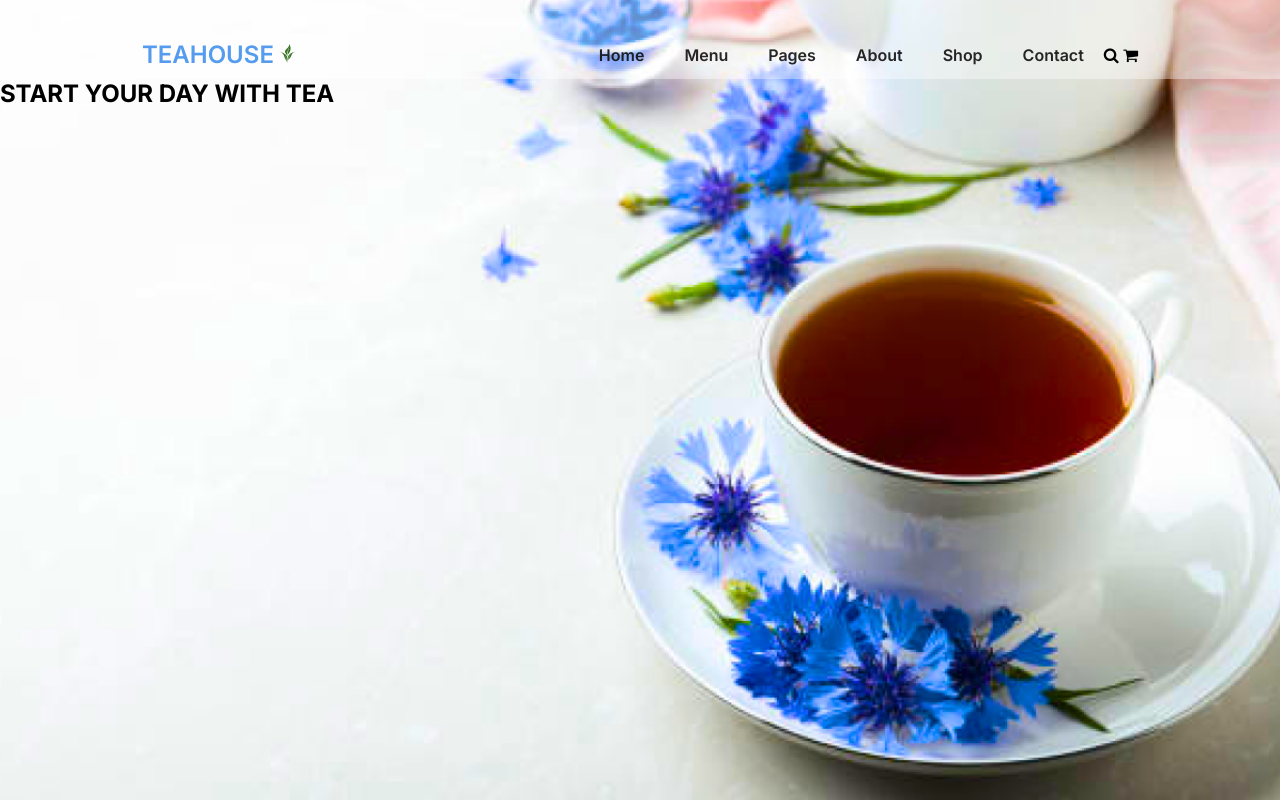
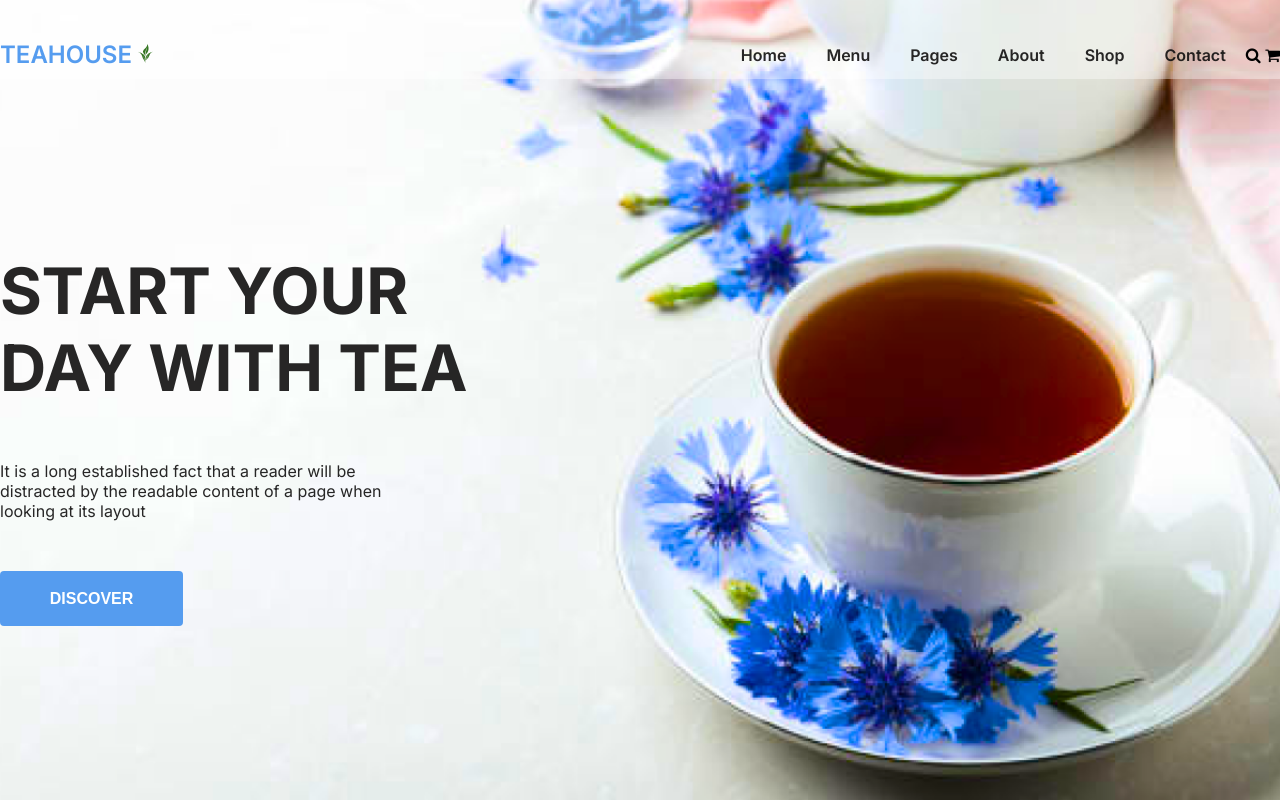
Before and after one commit to nazmul-hossein-nahid/Teahouse-website, a plain HTML site: page index.html in a window 1280 px wide. Drawn offline with Linux system fonts and the light colour scheme.

Commit message:
bannar section complite

```diff
--- a/index.html
+++ b/index.html
@@ -44,9 +44,10 @@
         </nav>
         <section class="bannar">
             <div class="bannar-area">
-                <h1>START YOUR
-                    DAY WITH
-                    TEA</h1>
+                <h1 class="bannar-title">START YOUR <br> DAY WITH TEA</h1>
+                <p class="bannar-discreption">It is a long established fact that a reader will be distracted by the readable content of a page when
+                looking at its layout</p>
+                <button class="bannar-btn">DISCOVER</button>
             </div>
         </section>
     </header>
--- a/styles/index.css
+++ b/styles/index.css
@@ -15,11 +15,11 @@ a {
 /* header raleted css */
 .header {
     width: 100%;
-    height:100vh;
+    height: 100vh;
     background-image: url('../images/bannar-img.png');
-    background-position:bottom;
+    background-position: bottom;
     background-repeat: no-repeat;
-    background-size:cover;
+    background-size: cover;
 }
 
 .nav {
@@ -28,10 +28,12 @@ a {
 }
 
 .nav-bar {
+    max-width: 1300px;
+    margin: 0 auto;
     padding-top: 40px;
     padding-bottom: 10px;
     display: flex;
-    justify-content: space-around;
+    justify-content: space-between;
     align-items: center;
 }
 
@@ -59,4 +61,39 @@ a {
     font-size: 24px;
     font-weight: 600;
 }
+
 /* bannar section css here */
+.bannar {
+    max-width: 1300px;
+    height: 90vh;
+    margin: 0 auto;
+    display: flex;
+    align-items: center;
+}
+
+.bannar-title {
+    color: rgba(15, 14, 14, 0.90);
+    font-family: Inter;
+    font-size: 64px;
+    font-weight: 700;
+    padding-bottom: 55px;
+}
+
+.bannar-discreption {
+    color: rgba(15, 14, 14, 0.90);
+    font-size: 16px;
+    font-weight: 400;
+    width: 425px;
+    padding-bottom: 50px;
+}
+
+.bannar-btn {
+    border-radius: 4px;
+    background: #559CEF;
+    width: 183px;
+    height: 55px;
+    color: #FFF;
+    font-size: 16px;
+    font-weight: 600;
+    border: none;
+}
```
